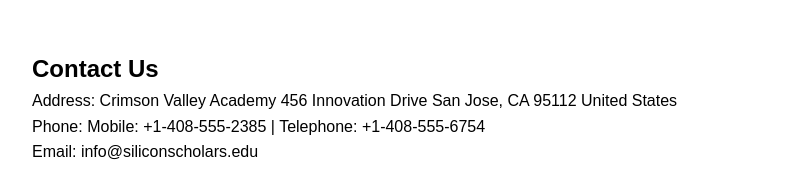
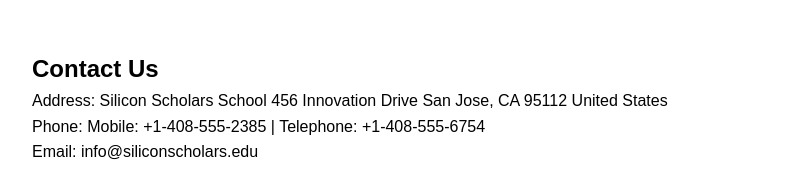
Before and after one commit to snakeoking/SILICON-SCHOLARS-SCHOOL, a plain HTML site: page SILICON.HTML in a window 1280 px wide. Shown: the part 3683-3861 px from the top of the page, without its empty margins (20-821 px from the left). Drawn offline with Linux system fonts and the light colour scheme; files whose address does not match are found by name.

Commit message:
fix: Fix address

```diff
--- a/SILICON.HTML
+++ b/SILICON.HTML
@@ -175,7 +175,7 @@
     <!-- Contact Us Section -->
     <section id="contact-us">
         <h2>Contact Us</h2>
-        <p>Address:  Crimson Valley Academy
+        <p>Address:  Silicon Scholars School
             456 Innovation Drive
             San Jose, CA 95112
             United States
```
